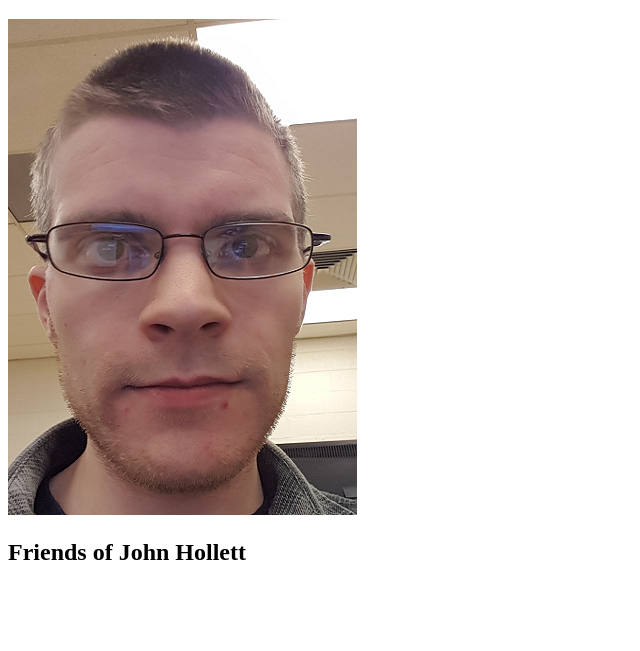
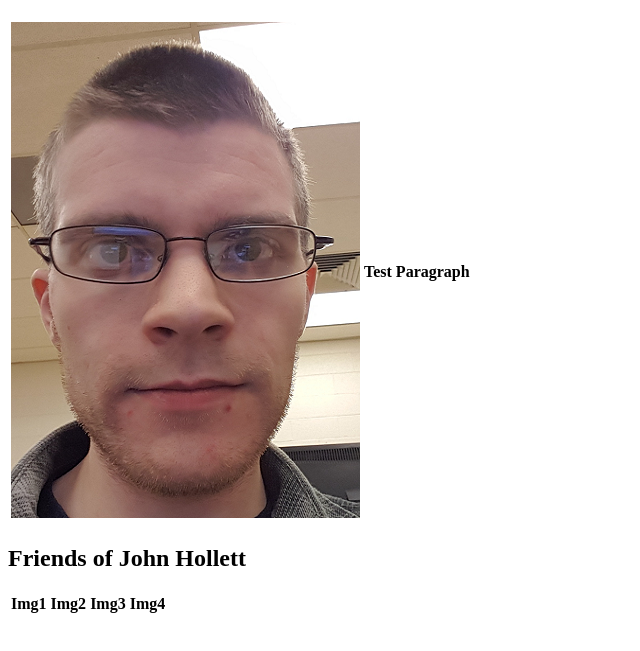
Before and after one commit to pitoucc/CS3715, a plain HTML site: page CS3715/CS_SocialNet_1_11/src/profile_john.html in a window 1280 px wide. Shown: the part 61-712 px from the top of the page, without its empty margins (0-640 px from the left). Drawn offline with Linux system fonts and the light colour scheme.

Commit message:
John Profile Changes

```diff
--- a/CS3715/CS_SocialNet_1_11/src/profile_john.html
+++ b/CS3715/CS_SocialNet_1_11/src/profile_john.html
@@ -2,11 +2,24 @@
 <html>
 	<head>
 	<meta charset="UTF-8">
-	<title>John Hollett's Profile</title>
+	<title>3715 SOcial Network - John Hollett</title>
 	</head>
 	<h1>John Hollett</h1>
 	<body>
-		<img src="../img/profile/JohnHollett.png"/>
+		<table>
+			<tr>
+				<th><img src="../img/profile/JohnHollett.png"/> </th>
+				<th><p> Test Paragraph </th>
+			</tr>
+		</table>
+	<h2>Friends of John Hollett</h2>
+	<table>
+		<tr>
+			<th>Img1</th>
+			<th>Img2</th>
+			<th>Img3</th>
+			<th>Img4</th>
+		</tr>
+	</table>
 	</body>
-	<h2>Friends of John Hollett</h2>
 </html>
```
